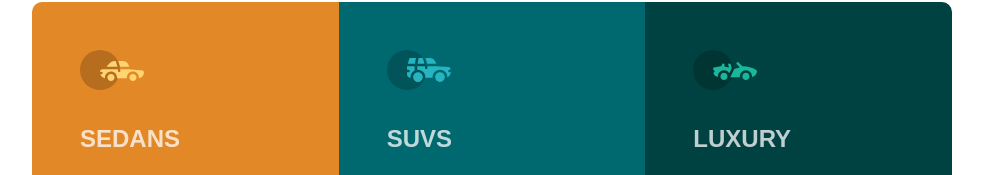
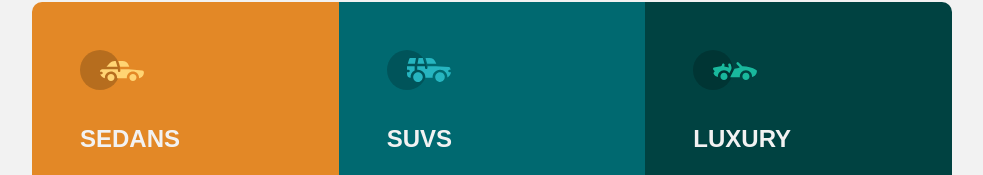
Before and after one commit to RixRax1/Assignment_2_html-css, a plain HTML site: page index.html in a window 1280 px wide. Shown: the part 98-273 px from the top of the page, without its empty margins (148-1131 px from the left). Drawn offline with Linux system fonts and the light colour scheme; a web font is replaced by a local one.

Commit message:
oppdatert background-color på body

```diff
--- a/style.css
+++ b/style.css
@@ -5,6 +5,9 @@
   box-sizing: border-box;
 }
 
+body {
+  background-color: hsl(0, 0%, 95%);
+}
 /* Global styling*/
 #body {
   display: flex;
@@ -68,9 +71,9 @@
 
 h2 {
   margin-bottom: 25px;
-  color: hsla(0, 0%, 100%, 0.75);
   font-family: "Big Shoulders", sans-serif;
   font-weight: 700;
+  color: hsl(0, 0%, 95%);
 }
 
 button {
```
